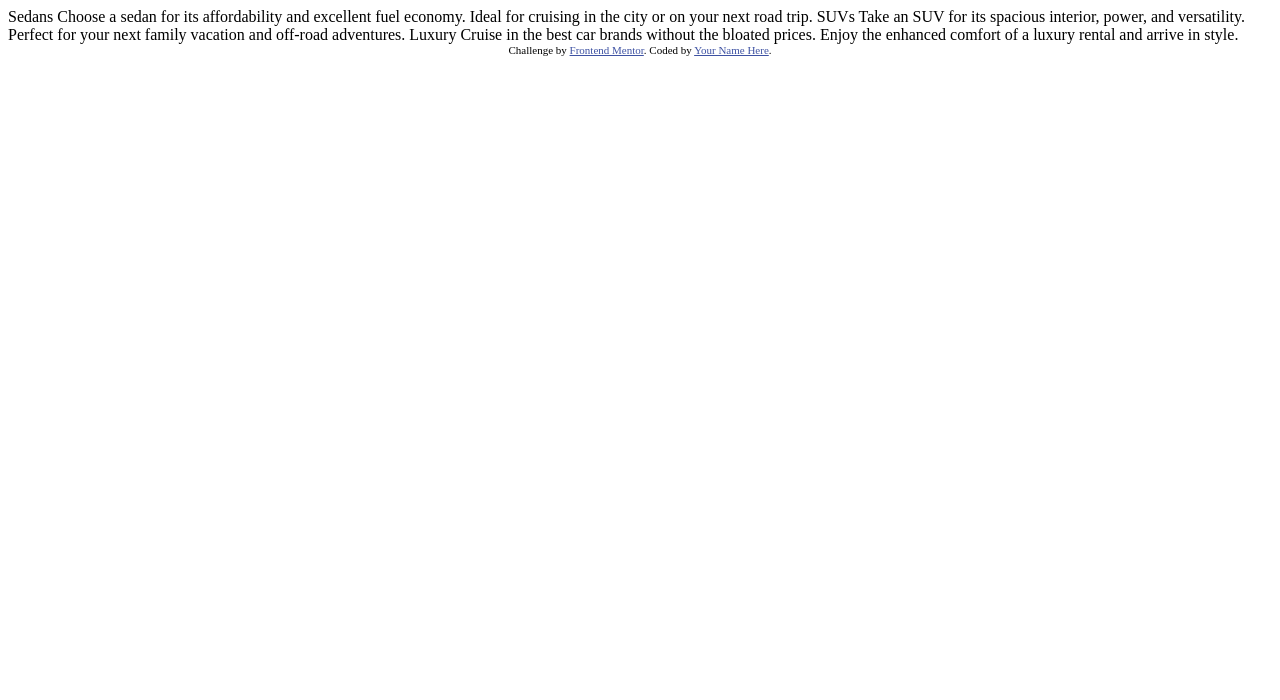
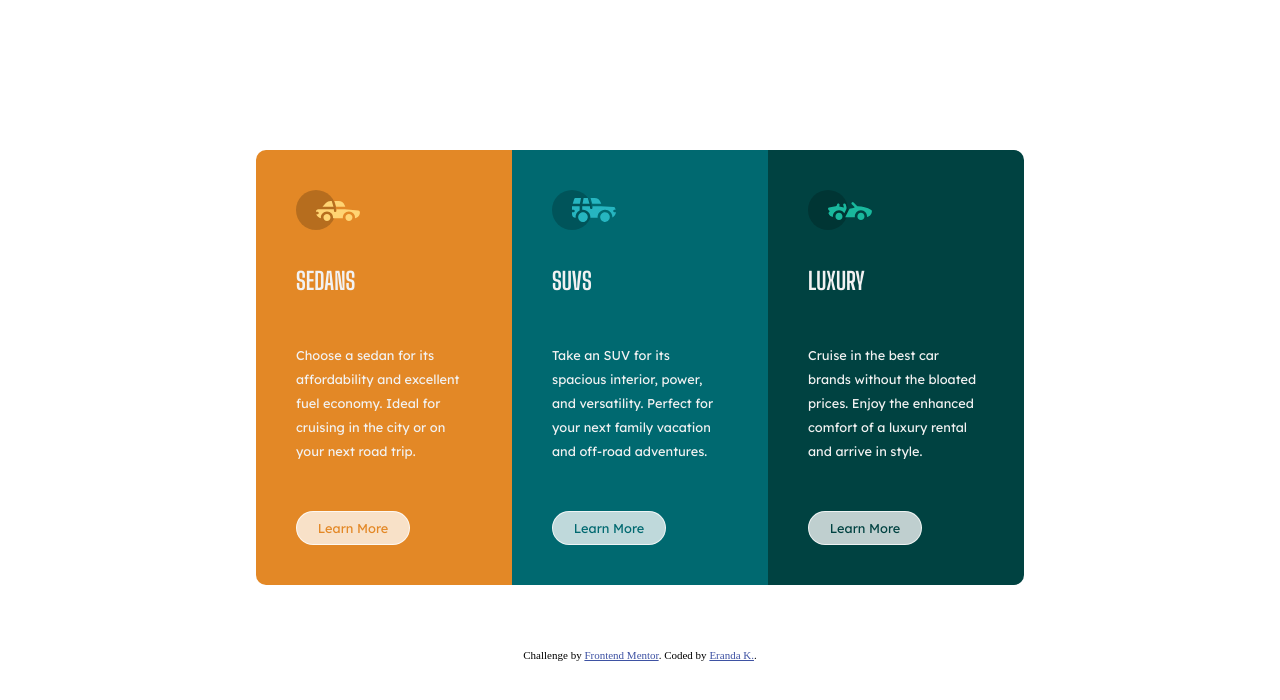
Before and after one commit to erandakarachchi/3-column-preview-card-component-fe, a plain HTML site: page index.html in a window 1280 px wide. Drawn offline with Linux system fonts and the light colour scheme.

Commit message:
improved css

```diff
--- /dev/null
+++ b/index.css
@@ -0,0 +1,117 @@
+@import url("https://fonts.googleapis.com/css2?family=Lexend+Deca&family=Outfit:wght@400;700&display=swap");
+@import url("https://fonts.googleapis.com/css2?family=Big+Shoulders+Display:wght@700&family=Lexend+Deca&family=Outfit:wght@400;700&display=swap");
+
+:root {
+  --bright-orange: hsl(31, 77%, 52%);
+  --dark-cyan: hsl(184, 100%, 22%);
+  --darkest-cyan: hsl(179, 100%, 13%);
+  --ts-white: hsla(0, 0%, 100%, 0.75);
+  --light-gray: hsl(0, 0%, 95%);
+}
+
+h2 {
+  color: var(--light-gray);
+  font-family: Big Shoulders Display;
+  font-weight: 700;
+  margin: 2rem 0rem;
+}
+
+p {
+  color: var(--light-gray);
+  font-family: Lexend Deca;
+  font-weight: 400;
+  font-size: 0.8rem;
+  margin: 3rem 0rem;
+  line-height: 1.5rem;
+}
+
+.card-container {
+  display: flex;
+  flex-direction: row;
+  justify-content: center;
+  margin-top: calc(50vh - 250px);
+}
+
+.card {
+  max-width: 11rem;
+  padding: 2.5rem;
+  min-height: 250px;
+}
+
+.card:nth-child(1) {
+  background-color: var(--bright-orange);
+  border-top-left-radius: 10px;
+  border-bottom-left-radius: 10px;
+}
+.card:nth-child(2) {
+  background-color: var(--dark-cyan);
+}
+.card:nth-child(3) {
+  background-color: var(--darkest-cyan);
+  border-top-right-radius: 10px;
+  border-bottom-right-radius: 10px;
+}
+
+.learn-more {
+  max-width: 6rem;
+  background-color: var(--ts-white);
+  padding: 8px;
+  border: 1px solid var(--ts-white);
+  border-radius: 20px;
+  font-size: 0.8rem;
+  font-family: Lexend Deca;
+  text-align: center;
+  color: var(--bright-orange);
+}
+
+.learn-more:hover {
+  border: 1px solid var(--ts-white);
+  background: rgba(0,0,0,0.1);
+  color: var(--ts-white);
+}
+
+.orange-text {
+  color: var(--bright-orange);
+}
+.cyan-text {
+  color: var(--dark-cyan);
+}
+.dark-cyan-text {
+  color: var(--darkest-cyan);
+}
+
+.attribution {
+  margin-top: 4rem;
+  font-size: 11px;
+  text-align: center;
+}
+
+.attribution a {
+  color: hsl(228, 45%, 44%);
+}
+
+@media screen and (max-width: 600px) {
+  body {
+    background-color: var(--ts-white);
+  }
+  .card-container {
+    display: flex;
+    flex-direction: column;
+    align-items: center;
+  }
+  .card:nth-child(1) {
+    background-color: var(--bright-orange);
+    border-top-right-radius: 10px;
+    border-bottom-left-radius: 10px;
+    border-bottom-right-radius: 0px;
+    border-bottom-right-radius: 0px;
+  }
+
+  .card:nth-child(3) {
+    background-color: var(--darkest-cyan);
+    border-top-right-radius: 0px;
+    border-bottom-right-radius: 0px;
+    border-bottom-left-radius: 10px;
+    border-bottom-right-radius: 10px;
+  }
+}
--- a/index.html
+++ b/index.html
@@ -1,36 +1,54 @@
 <!DOCTYPE html>
 <html lang="en">
+
 <head>
   <meta charset="UTF-8">
-  <meta name="viewport" content="width=device-width, initial-scale=1.0"> <!-- displays site properly based on user's device -->
+  <meta name="viewport" content="width=device-width, initial-scale=1.0">
+  <!-- displays site properly based on user's device -->
+  <link rel="stylesheet" href="./index.css">
+  <link rel="icon" type="image/png" sizes="32x32" href="./images/favicon-32x32.png">
+  <title>Frontend Mentor | 3-column preview card component</title>
+</head>
 
-  <link rel="icon" type="image/png" sizes="32x32" href="./images/favicon-32x32.png">
-
-  <title>Frontend Mentor | 3-column preview card component</title>
-
-  <!-- Feel free to remove these styles or customise in your own stylesheet 👍 -->
-  <style>
-    .attribution { font-size: 11px; text-align: center; }
-    .attribution a { color: hsl(228, 45%, 44%); }
-  </style>
-</head>
 <body>
 
-  Sedans
-  Choose a sedan for its affordability and excellent fuel economy. Ideal for cruising in the city
-  or on your next road trip.
+  <main>
 
-  SUVs
-  Take an SUV for its spacious interior, power, and versatility. Perfect for your next family vacation
-  and off-road adventures.
+    <div class="card-container">
+      <div class="card">
+        <img src="images/icon-sedans.svg" alt="Sedans Icon" />
+        <h2>SEDANS</h2>
+        <p>Choose a sedan for its affordability and excellent fuel economy. Ideal for cruising in the city
+          or on your next road trip.</p>
+        <div class="learn-more orange-text">Learn More</div>
+      </div>
 
-  Luxury
-  Cruise in the best car brands without the bloated prices. Enjoy the enhanced comfort of a luxury
-  rental and arrive in style.
+      <div class="card">
+        <img src="images/icon-suvs.svg" alt="Sedans Icon" />
+        <h2>SUVS</h2>
+        <p>Take an SUV for its spacious interior, power, and versatility. Perfect for your next family vacation
+          and off-road adventures.</p>
+        <div class="learn-more cyan-text">Learn More</div>
+      </div>
 
-  <div class="attribution">
-    Challenge by <a href="https://www.frontendmentor.io?ref=challenge" target="_blank">Frontend Mentor</a>.
-    Coded by <a href="#">Your Name Here</a>.
-  </div>
+      <div class="card">
+        <img src="images/icon-luxury.svg" alt="Sedans Icon" />
+        <h2>LUXURY</h2>
+        <p>Cruise in the best car brands without the bloated prices. Enjoy the enhanced comfort of a luxury
+          rental and arrive in style.</p>
+        <div class="learn-more dark-cyan-text">Learn More</div>
+      </div>
+    </div>
+
+  </main>
+
+  <footer>
+    <div class="attribution">
+      Challenge by <a href="https://www.frontendmentor.io?ref=challenge" target="_blank">Frontend Mentor</a>.
+      Coded by <a href="https://github.com/erandakarachchi">Eranda K.</a>.
+    </div>
+  </footer>
+
 </body>
+
 </html>
```
